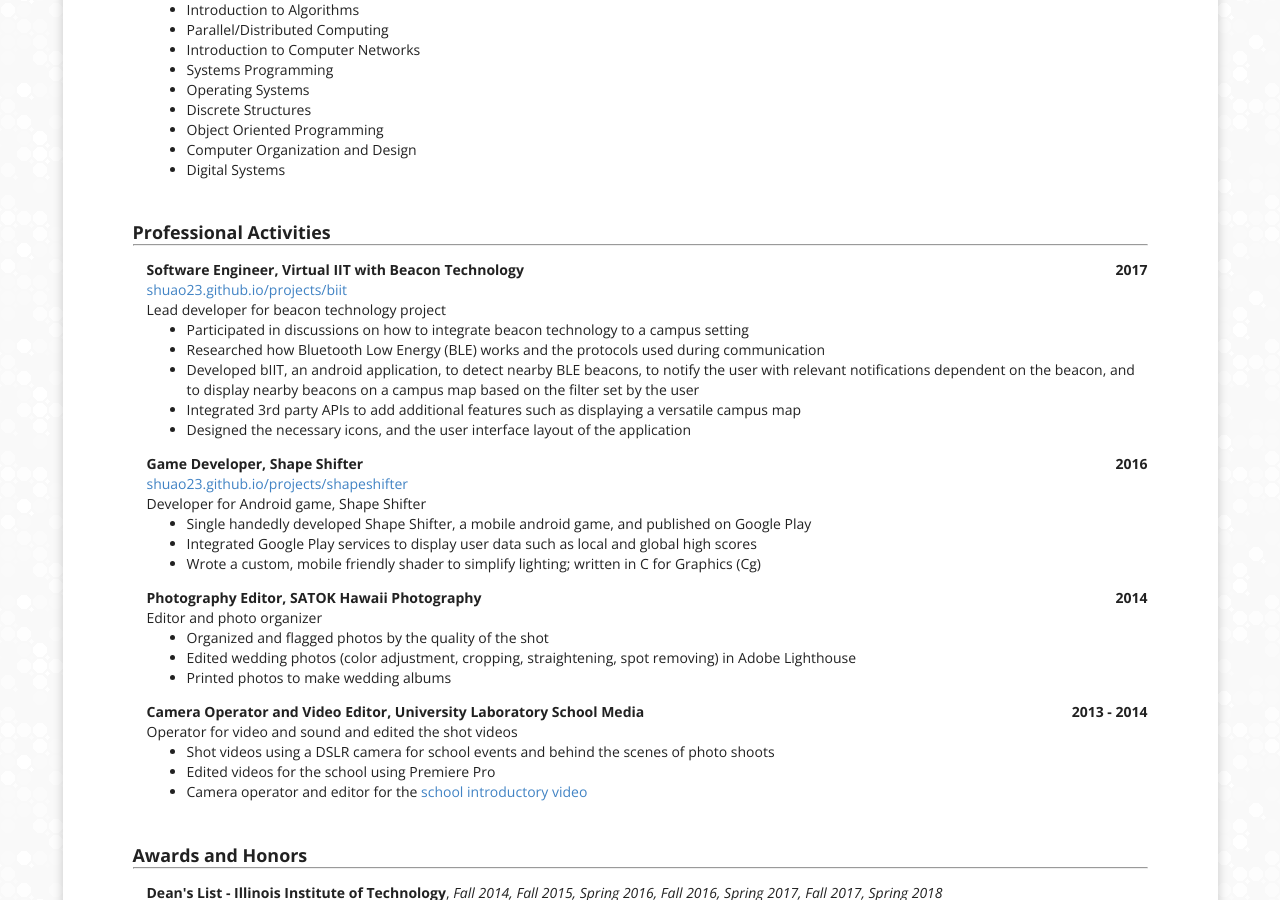
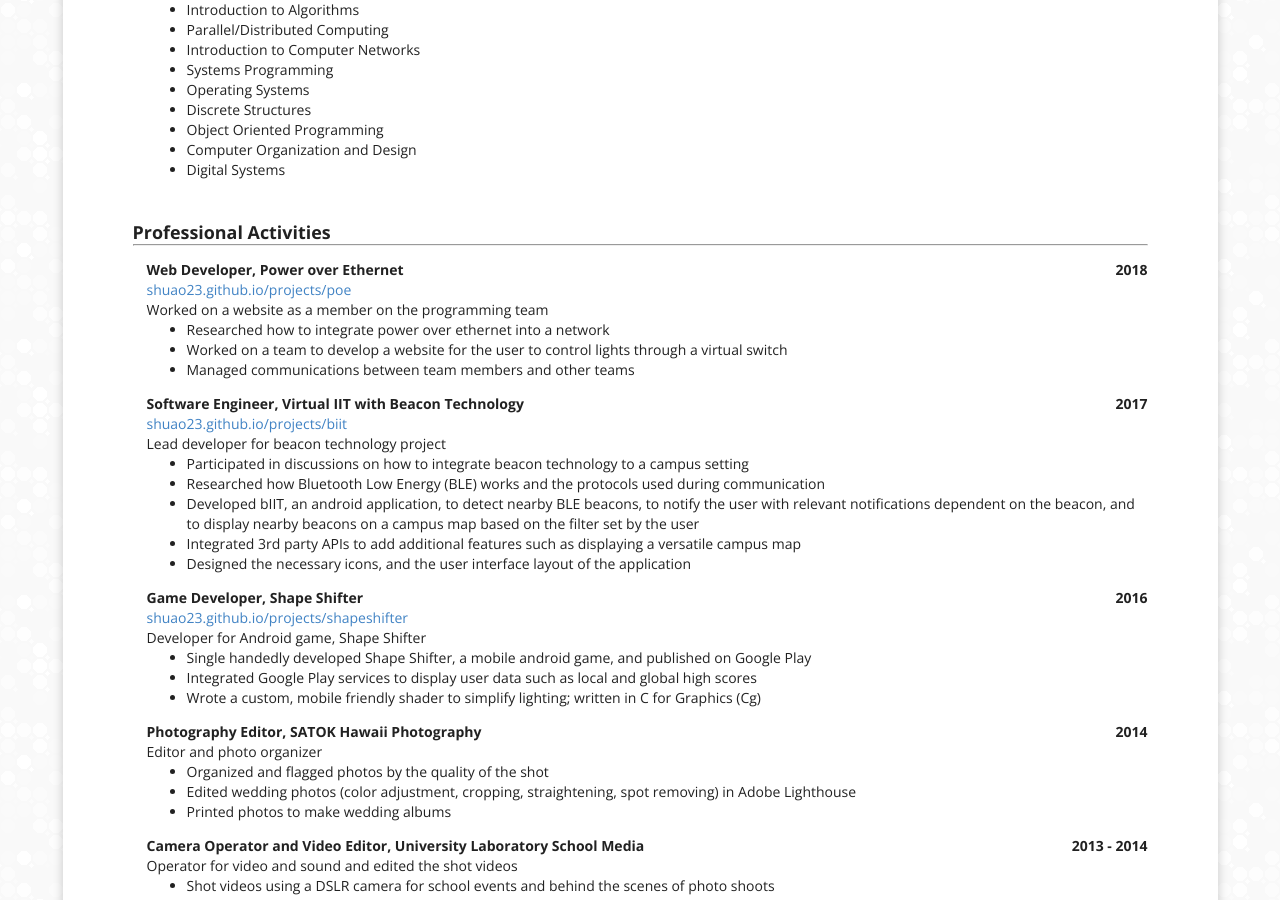
Before and after one commit to shuao23/shuao23.github.io, a Jekyll site: the page built from bio/index.html, in a window 1280 px wide and 900 px high, scrolled down 526 px. Built offline with Jekyll 4.4.1, drawn with Linux system fonts in a browser that asks for light colours.

Commit message:
updated resume

```diff
--- a/_data/bio.json
+++ b/_data/bio.json
@@ -137,6 +137,19 @@
   ],
   "volunteer": [
     {
+      "organization": "Power over Ethernet",
+      "website": "https://shuao23.github.io/projects/poe",
+      "position": "Web Developer",
+      "startDate": "2018",
+      "endDate": "",
+      "summary": "Worked on a website as a member on the programming team",
+      "highlights": [
+        "Researched how to integrate power over ethernet into a network",
+        "Worked on a team to develop a website for the user to control lights through a virtual switch",
+        "Managed communications between team members and other teams",
+      ]
+    },
+    {
       "organization": "Virtual IIT with Beacon Technology",
       "website": "https://shuao23.github.io/projects/biit",
       "position": "Software Engineer",
```
Also changed, not shown: 1 other file.
